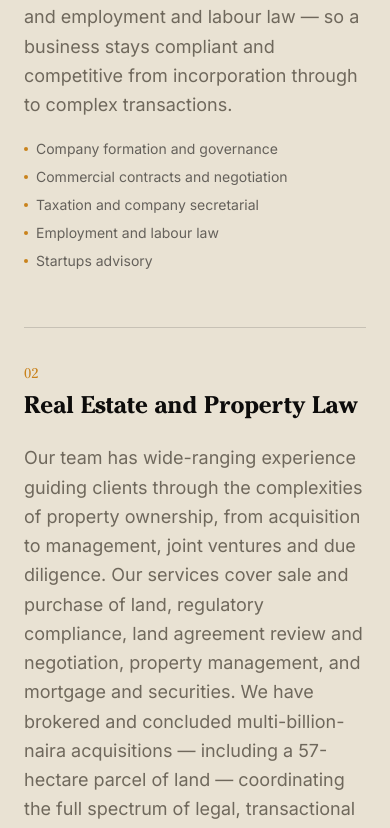
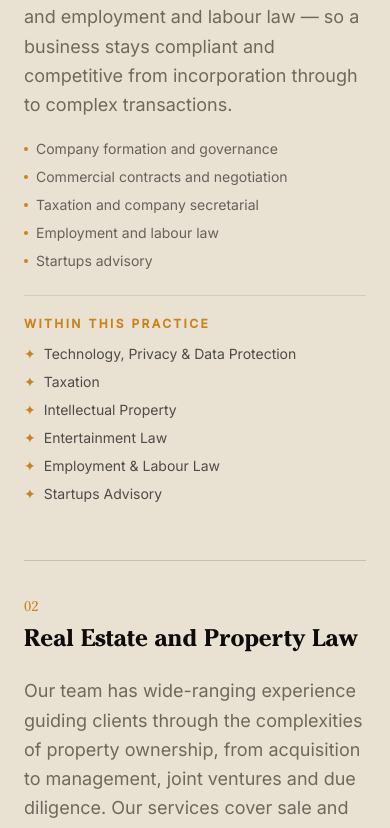
Before and after one commit to PIUSANDNOBLELP/PiusandNobleLP-, a Next.js app: page /practice-areas in a window 390 px wide. Shown: the part 3467-4295 px from the top of the page. Built offline with nearby package versions, Linux system fonts and the light colour scheme.

Commit message:
feat: list the sub-practices within commercial and corporate law
Surface the six sub-practices from the firm profile in a dedicated within-this-practice list beneath the commercial and corporate law write-up, so the grouping is visible instead of buried in the summary paragraph.

```diff
--- a/components/practice-area-details.tsx
+++ b/components/practice-area-details.tsx
@@ -5,7 +5,13 @@ import Reveal from "@/components/reveal";
 // navbar, footer and pinned-scroll can deep-link straight to it. Slugs must
 // match lib/practice-areas.ts. Copy is drawn from the firm's profile document;
 // confirm specifics with the firm before launch.
-const details = [
+const details: {
+  slug: string;
+  name: string;
+  body: string;
+  services: string[];
+  subAreas?: string[];
+}[] = [
   {
     slug: "commercial-and-corporate-law",
     name: "Commercial and Corporate Law",
@@ -16,6 +22,14 @@ const details = [
       "Taxation and company secretarial",
       "Employment and labour law",
       "Startups advisory",
+    ],
+    subAreas: [
+      "Technology, Privacy & Data Protection",
+      "Taxation",
+      "Intellectual Property",
+      "Entertainment Law",
+      "Employment & Labour Law",
+      "Startups Advisory",
     ],
   },
   {
@@ -108,6 +122,24 @@ export default function PracticeAreaDetails() {
                       </li>
                     ))}
                   </ul>
+
+                  {d.subAreas && (
+                    <div className="mt-6 border-t border-ink/10 pt-5">
+                      <p className="text-xs font-semibold uppercase tracking-[0.2em] text-gold-deep">
+                        Within this practice
+                      </p>
+                      <ul className="mt-3 grid gap-x-6 gap-y-2 sm:grid-cols-2">
+                        {d.subAreas.map((sub) => (
+                          <li key={sub} className="flex items-center gap-2 text-sm text-ink/70">
+                            <span className="text-gold-deep" aria-hidden>
+                              ✦
+                            </span>
+                            {sub}
+                          </li>
+                        ))}
+                      </ul>
+                    </div>
+                  )}
                 </div>
               </div>
             </Reveal>
```
